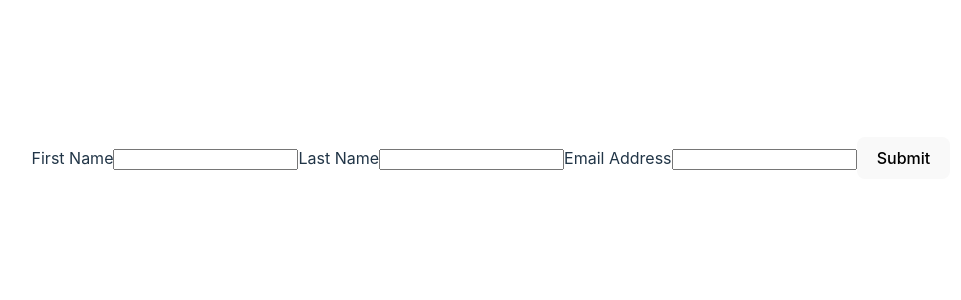
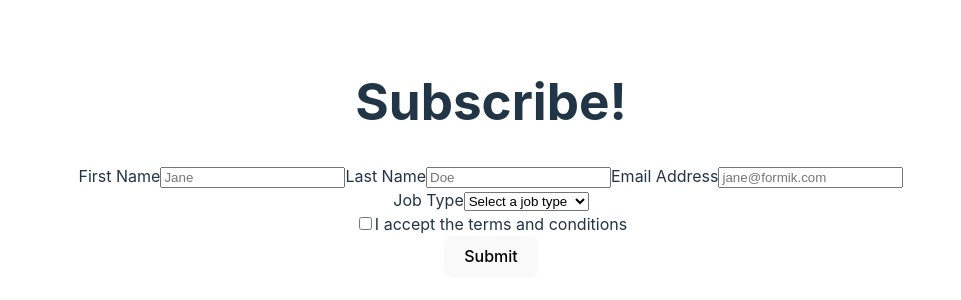
Before and after one commit to redsylx/ecs-pro2-web, a React (Vite) app: page / in a window 1280 px wide. Shown: the part 242-542 px from the top of the page, without its empty margins (149-1110 px from the left). Built offline with nearby package versions, Linux system fonts and the light colour scheme.

Commit message:
Update signup form component with form validation and error handling using Formik and Yup

```diff
--- a/src/signup.tsx
+++ b/src/signup.tsx
@@ -1,11 +1,68 @@
 import React from 'react';
-import { Formik } from 'formik';
+import { Formik, Form, useField } from 'formik';
 import * as Yup from 'yup';
 
+const MyTextInput = ({ label, ...props }) => {
+  // useField() returns [formik.getFieldProps(), formik.getFieldMeta()]
+  // which we can spread on <input>. We can use field meta to show an error
+  // message if the field is invalid and it has been touched (i.e. visited)
+  const [field, meta] = useField(props);
+  return (
+    <>
+      <label htmlFor={props.id || props.name}>{label}</label>
+      <input className="text-input" {...field} {...props} />
+      {meta.touched && meta.error ? (
+        <div className="error">{meta.error}</div>
+      ) : null}
+    </>
+  );
+};
+
+const MyCheckbox = ({ children, ...props }) => {
+  // React treats radios and checkbox inputs differently from other input types: select and textarea.
+  // Formik does this too! When you specify `type` to useField(), it will
+  // return the correct bag of props for you -- a `checked` prop will be included
+  // in `field` alongside `name`, `value`, `onChange`, and `onBlur`
+  const [field, meta] = useField({ ...props, type: 'checkbox' });
+  return (
+    <div>
+      <label className="checkbox-input">
+        <input type="checkbox" {...field} {...props} />
+        {children}
+      </label>
+      {meta.touched && meta.error ? (
+        <div className="error">{meta.error}</div>
+      ) : null}
+    </div>
+  );
+};
+
+const MySelect = ({ label, ...props }) => {
+  const [field, meta] = useField(props);
+  return (
+    <div>
+      <label htmlFor={props.id || props.name}>{label}</label>
+      <select {...field} {...props} />
+      {meta.touched && meta.error ? (
+        <div className="error">{meta.error}</div>
+      ) : null}
+    </div>
+  );
+};
+
+// And now we can use these
 const SignupForm = () => {
   return (
+    <>
+      <h1>Subscribe!</h1>
       <Formik
-      initialValues={{ firstName: '', lastName: '', email: '' }}
+        initialValues={{
+          firstName: '',
+          lastName: '',
+          email: '',
+          acceptedTerms: false, // added for our checkbox
+          jobType: '', // added for our select
+        }}
         validationSchema={Yup.object({
           firstName: Yup.string()
             .max(15, 'Must be 15 characters or less')
@@ -13,7 +70,18 @@
           lastName: Yup.string()
             .max(20, 'Must be 20 characters or less')
             .required('Required'),
-        email: Yup.string().email('Invalid email address').required('Required'),
+          email: Yup.string()
+            .email('Invalid email address')
+            .required('Required'),
+          acceptedTerms: Yup.boolean()
+            .required('Required')
+            .oneOf([true], 'You must accept the terms and conditions.'),
+          jobType: Yup.string()
+            .oneOf(
+              ['designer', 'development', 'product', 'other'],
+              'Invalid Job Type'
+            )
+            .required('Required'),
         })}
         onSubmit={(values, { setSubmitting }) => {
           setTimeout(() => {
@@ -22,38 +90,44 @@
           }, 400);
         }}
       >
-      {formik => (
-        <form onSubmit={formik.handleSubmit}>
-          <label htmlFor="firstName">First Name</label>
-          <input
-            id="firstName"
+        <Form>
+          <MyTextInput
+            label="First Name"
+            name="firstName"
             type="text"
-            {...formik.getFieldProps('firstName')}
+            placeholder="Jane"
           />
-          {formik.touched.firstName && formik.errors.firstName ? (
-            <div>{formik.errors.firstName}</div>
-          ) : null}
 
-          <label htmlFor="lastName">Last Name</label>
-          <input
-            id="lastName"
+          <MyTextInput
+            label="Last Name"
+            name="lastName"
             type="text"
-            {...formik.getFieldProps('lastName')}
+            placeholder="Doe"
           />
-          {formik.touched.lastName && formik.errors.lastName ? (
-            <div>{formik.errors.lastName}</div>
-          ) : null}
 
-          <label htmlFor="email">Email Address</label>
-          <input id="email" type="email" {...formik.getFieldProps('email')} />
-          {formik.touched.email && formik.errors.email ? (
-            <div>{formik.errors.email}</div>
-          ) : null}
+          <MyTextInput
+            label="Email Address"
+            name="email"
+            type="email"
+            placeholder="jane@formik.com"
+          />
+
+          <MySelect label="Job Type" name="jobType">
+            <option value="">Select a job type</option>
+            <option value="designer">Designer</option>
+            <option value="development">Developer</option>
+            <option value="product">Product Manager</option>
+            <option value="other">Other</option>
+          </MySelect>
+
+          <MyCheckbox name="acceptedTerms">
+            I accept the terms and conditions
+          </MyCheckbox>
 
           <button type="submit">Submit</button>
-        </form>
-      )}
+        </Form>
       </Formik>
+    </>
   );
 };
 
```
Lines whose indentation alone changed are shown as unchanged.
